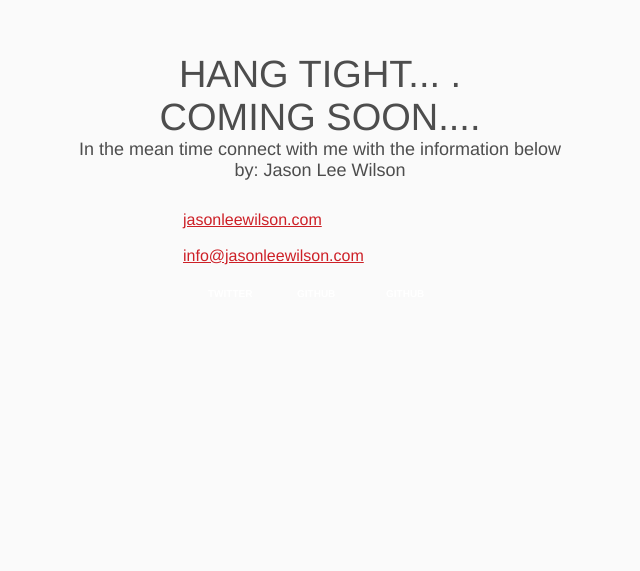
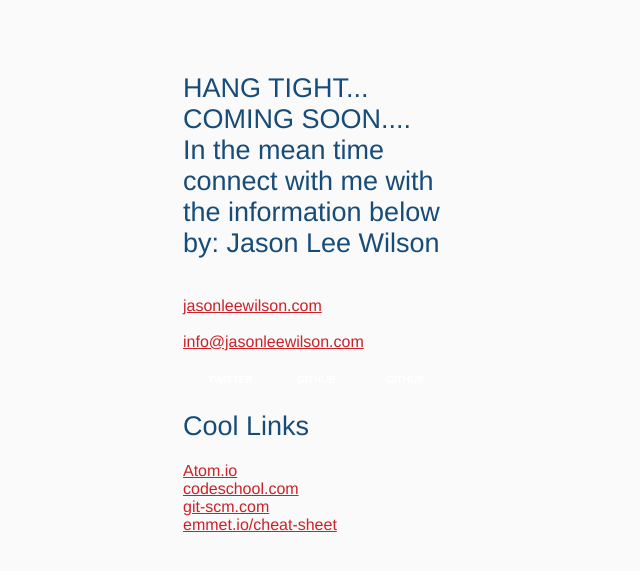
Before and after one commit to jasonleewilson/jasonleewilson.github.io, a plain HTML site: page index.html in a window 1280 px wide. Shown: the part 107-678 px from the top of the page, without its empty margins (320-960 px from the left). Drawn offline with nearby package versions, Linux system fonts and the light colour scheme; a script that the page names is missing.

Commit message:
minor update

```diff
--- a/index.html
+++ b/index.html
@@ -1,5 +1,6 @@
 <!DOCTYPE html PUBLIC "-//W3C//DTD XHTML 1.0 Transitional//EN" "http://www.w3.org/TR/xhtml1/DTD/xhtml1-transitional.dtd">
 <html xmlns="http://www.w3.org/1999/xhtml">
+
 <head>
 	<meta http-equiv="Content-Type" content="text/html; charset=utf-8" />
 	<title>jasonleewilson.github.io - jasonleewilson - Coming Soon</title>
@@ -7,33 +8,48 @@
 	<link href="tools/style.css" rel="stylesheet" type="text/css" />
 	<link href="tools/960.css" rel="stylesheet" type="text/css" />
 	<script type="text/javascript" src="http://ajax.googleapis.com/ajax/libs/jquery/1.3.2/jquery.min.js"></script>
-<script type="text/javascript" src="js/cufon-yui.js"></script>
+	<!-- <script type="text/javascript" src="js/cufon-yui.js"></script>
 	<script type="text/javascript" src="js/Copse_400.font.js"></script>
-<script type="text/javascript" src="js/Gabriola_400.font.js"></script>
-<script type="text/javascript">
-	Cufon.replace('h1', {fontFamily: 'Copse', hover:true})
-	Cufon.replace('p.info', {fontFamily: 'Gabriola', hover:true})
-</script>
+	<script type="text/javascript" src="js/Gabriola_400.font.js"></script> -->
+	<!-- <script type="text/javascript">
+		Cufon.replace('h1', 'p.info', {
+			fontFamily: 'Copse',
+			hover: true
+		})
+		Cufon.replace('p.info', {
+			fontFamily: 'Gabriola',
+			hover: true
+		})
+	</script> -->
 
 </head>
+
 <body>
 	<div id="shim"></div>
 	<div id="content">
-
 		<p class="info">
-		<!-- <img src="images/logo.png" alt=""><br> -->
-		HANG TIGHT... .<br>
-		COMING SOON....<br/>
-		<span>In the mean time connect with me with the information below<br>by: Jason Lee Wilson </span>
+			<h2>HANG TIGHT...<br/> COMING SOON....<br />In the mean time connect with me with the information below<br>by: Jason Lee Wilson</h2>
+			<br/>
 		</p>
 		<p class="links">
-		<a href="http://www.jasonleewilson.com" target="_blank" class="" style="text-align:center;">jasonleewilson.com</a><br><br>
-		<a href="mailto:info@jasonleewilson.com">info@jasonleewilson.com</a><br><br>
+			<a href="http://www.jasonleewilson.com" target="_blank" class="" style="text-align:center;">jasonleewilson.com</a>
+			<br>
+			<br>
+			<a href="mailto:info@jasonleewilson.com">info@jasonleewilson.com</a>
+			<br/>
+			<br/>
 			<a href="http://twitter.com/jasonleewilson" class="tw">Twitter</a>
 			<a href="http://jasonleewilson.github.io" class="tw">GitHub</a>
 			<a href="http://asonleewilson.github.com" class="tw">GitHub</a>
+			<h2>Cool Links</h2>
+			<ul>
+				<li><a href="https://atom.io" target="_blank">Atom.io</a></li>
+				<li><a href="https://www.codeschool.com" target="_blank">codeschool.com</a></li>
+				<li><a href="https://git-scm.com" target="_blank">git-scm.com</a></li>
+				<li><a href="http://docs.emmet.io/cheat-sheet/" target="_blank">emmet.io/cheat-sheet</a></li>
+			</ul>
 		</p>
 	</div>
+</body>
 
-</body>
 </html>
--- a/tools/style.css
+++ b/tools/style.css
@@ -1,25 +1,21 @@
 /* Reset */
 
 body,div,dl,dt,dd,ul,ol,li,h1,h2,h3,h4,h5,h6,pre,code,form,fieldset,legend,input,textarea,p,blockquote,th,td{margin:0;padding:0;}table{border-collapse:collapse;border-spacing:0;}fieldset,img{border:0;}address,caption,dfn,th,var{font-style:normal;font-weight:normal;}li{list-style:none;}caption,th{text-align:left;}h1,h2,h3,h4,h5,h6{font-size:100%;font-weight:normal;}
-
-html,body{
+html, body {
     height: 100%;
 }
-
-body{
-margin:0;
-padding:0;
+body {
+    margin: 0;
+    padding: 0;
     background: #fafafa url(../images/bg.png) left top repeat-x;
-font-family:"Helvetica Neue",Helvetica, Arial;
+    font-family: "Helvetica Neue", Helvetica, Arial;
 }
-
-div#shim{
+div#shim {
     visibility: hidden;
     width: 100%;
     height: 20%;
     float: left;
 }
-
 div#content {
     width: 940px;
     height: 304px;
@@ -27,13 +23,15 @@ margin: 0 auto;
     clear: both;
     position: relative;
     top: -152px;
-
     /* IE4ever Hack: Hide from IE4 **/
     position: static;
     /** end hack */
 }
 
-/* Hide from IE5mac \*//*/
+/* Hide from IE5mac \*/
+
+
+/*/
 div#shim {
 display: none;
 }
@@ -41,9 +39,13 @@ html, body {
 height: auto;
 }
 /* end hack */
+
+
 /* ]]> */
 
-h1.logo{
+h1 {font-family: "Helvetica Neue", Helvetica, Arial;font-weight: 100}
+
+h1.logo {
     width: 715px;
     padding-left: 225px;
     margin: 0 auto;
@@ -51,14 +53,12 @@ height: 110px;
     margin-bottom: 20px;
     background: url(../images/divider.png) bottom left no-repeat;
 }
-
-h1.logo span.two{
+h1.logo span.two {
     font-size: 72px;
     color: #4e4d4d;
     float: left;
 }
-
-h1.logo span.one{
+h1.logo span.one {
     font-size: 36px;
     background: #4e4d4d;
     padding: 8px 10px 8px 10px;
@@ -70,29 +70,31 @@ line-height: normal;
     -webkit-border-radius: 15px;
     border-radius: 15px;
 }
-
-p.info{
+h2 {margin-top: 20px;clear: both;padding: 20px 0;}
+p.info {
     font-size: 38px;
     color: #4d4d4d;
     text-align: center;
     margin: 0 0 30px 0;
     padding: 0;
 }
-
-p.info span{
+p.info span {
     font-size: 18px;
 }
-
-p.links{
-width: 274px;
+p.links, ul, h2, span {
+    width: 274px !important;
     margin: 0 auto;
 }
-
-a {color: #cd2027;}
-a:hover {color: #999;}
-a:visited {color: #999;}
-
-a.li{
+a {
+    color: #cd2027;
+}
+a:hover {
+    color: #999;
+}
+a:visited {
+    color: #999;
+}
+a.li {
     width: 60px;
     color: #fff;
     font-size: 10px;
@@ -106,14 +108,11 @@ float: left;
     margin-right: 10px;
     padding: 0 0 0 25px;
 }
-
-a.li:hover{
+a.li:hover {
     background: url(../images/social.png) left bottom no-repeat;
     color: #4875b4;
 }
-
-
-a.tw{
+a.tw {
     width: 54px;
     color: #ffffff;
     font-size: 10px;
@@ -127,14 +126,11 @@ float: left;
     margin-right: 10px;
     padding: 0 0 0 25px;
 }
-
-a.tw:hover{
+a.tw:hover {
     background: url(../images/social.png) -85px bottom no-repeat;
     color: #33ccff;
 }
-
-
-a.fb{
+a.fb {
     width: 65px;
     color: #fff;
     font-size: 10px;
@@ -147,65 +143,52 @@ background: url(../images/social.png) -164px top no-repeat;
     float: left;
     padding: 0 0 0 25px;
 }
-
-a.fb:hover{
+a.fb:hover {
     background: url(../images/social.png) -164px bottom no-repeat;
     color: #3b5998;
 }
-
-
-
-h2{
+h2 {
     color: #174c79;
     font-size: 27px;
     font-weight: 100;
 }
-
-h2 span{
+h2 span {
     font-size: 15px;
     font-weight: normal;
 }
-
-
-.main_box{
+.main_box {
     width: 752px;
     float: left;
     background: #fff;
     height: 93px;
     padding: 20px 0 0 25px;
 }
-
-ul.info{
+ul.info {
     float: left;
     margin-top: 15px;
 }
-
-ul.info li{
+ul.info li {
     float: left;
     font-size: 12px;
     text-transform: uppercase;
     color: #333;
     margin-right: 12px;
 }
-
-ul.info li span{
+ul.info li span {
     margin-left: 6px;
 }
-
-ul.info li.last{
+ul.info li.last {
     float: left;
     font-size: 12px;
     text-transform: uppercase;
     color: #333;
     margin-right: 0;
 }
-
-ul.info li.last a{
+ul.info li.last a {
     margin: 0 5px;
     color: #333;
     text-decoration: none;
 }
-
-ul.info li.last a:hover{
+ul.info li.last a:hover {
     text-decoration: underline;
 }
```
Lines whose indentation alone changed are shown as unchanged.
